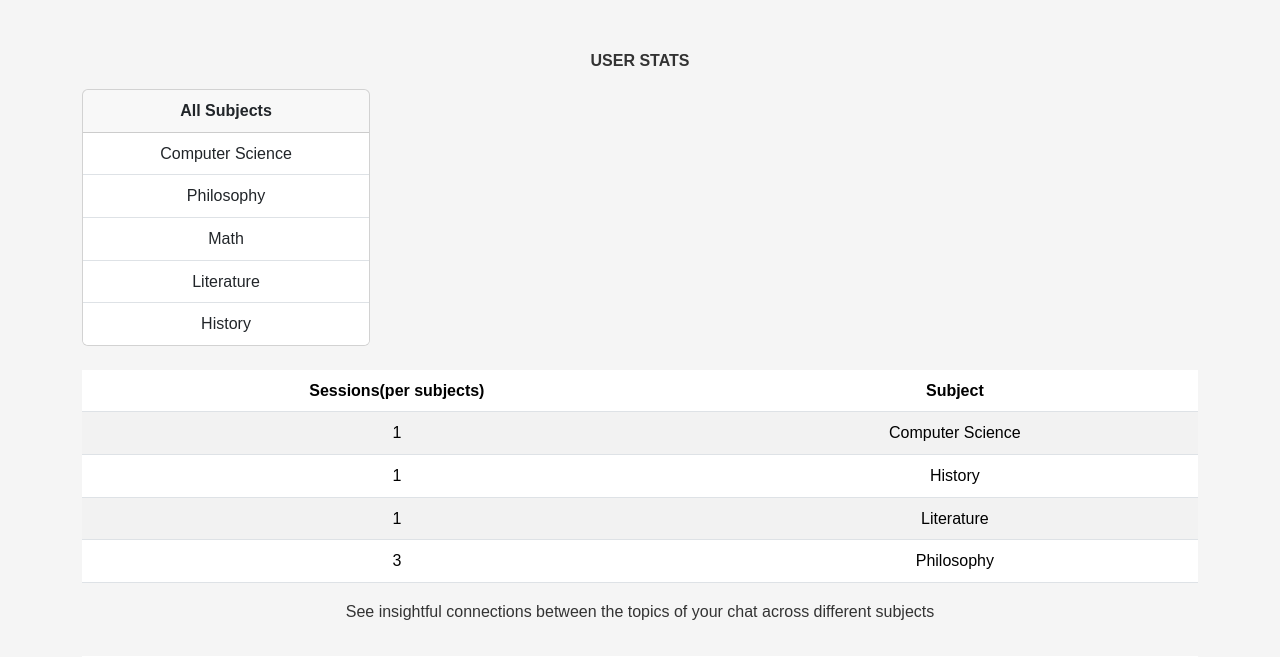
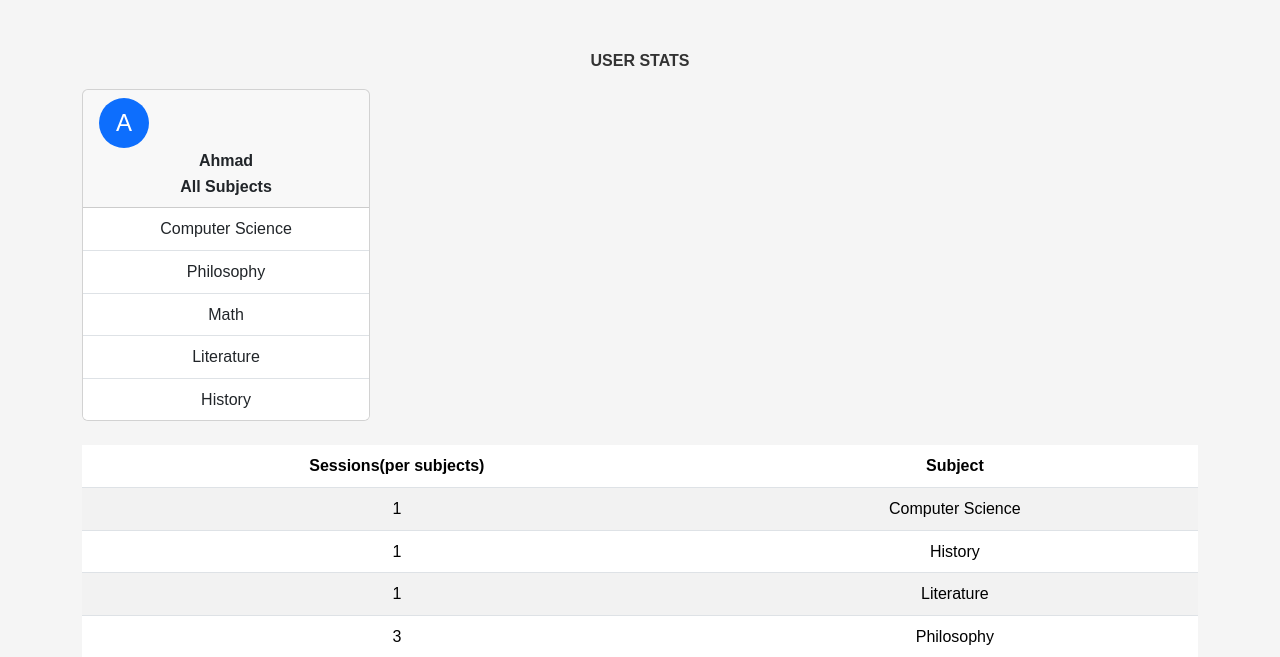
Before and after one commit to nadirrehman623-debug/Lumen, a Flask app: page /dashboard in a window 1280 px wide. Shown: the part 68-725 px from the top of the page. Run offline with Flask 3, Linux system fonts and the light colour scheme; a user stored in the database is signed in; data comes from the database, SQL or seed files in the repository; some libraries are stand-ins or nearby versions.

Commit message:
Mon, Jun 8, 2026, 8:22 PM +05:30

```diff
--- a/templates/dashboard.html
+++ b/templates/dashboard.html
@@ -7,9 +7,12 @@
 
 {% block main %}
 <p><b>USER STATS</b></p>
-
    <div class="card" style="width: 18rem;">
     <div class="card-header">
+        <div class="rounded-circle bg-primary text-white d-flex align-items-center justify-content-center" style="width: 50px; height: 50px; font-size: 1.5rem;">
+        {{ user_info[0]["username"][0].upper() }}
+        </div>
+        <div><strong>{{ user_info[0]["username"] }}</strong></div>
         <b>All Subjects</b>
     </div>
     <ul class="list-group list-group-flush">
```
Also changed, not shown: 1 other file.
